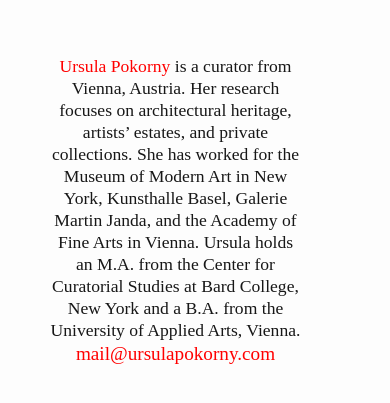
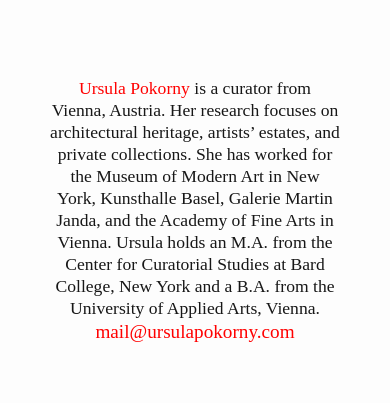
Before and after one commit to tutankaweb/ursulapokorny, a plain HTML site: page index.html in a window 390 px wide. Shown: the part 211-614 px from the top of the page. Drawn offline with nearby package versions, Linux system fonts and the light colour scheme.

Commit message:
Update style.css

```diff
--- a/css/style.css
+++ b/css/style.css
@@ -55,12 +55,12 @@
 /* Estilos para dispositivos móviles */
 @media only screen and (max-width: 600px) {
     body {
-        padding: 0 50px; /* Añade más margen a los costados */
-        max-width: 90%;
+        padding: 0 50px; /* Ajusta el padding a tu preferencia */
+        max-width: 100%; /* Modificado para ocupar el ancho completo del viewport */
     }
     .text-container {
+        text-align: center; /* Centra el texto en el contenedor */
         font-size: 1.1rem; /* Ajustar el tamaño de la fuente para dispositivos móviles */
-        text-align: center;
     }
     section h1, section p {
         font-size: 1.1rem; /* Ajustar el tamaño de fuente para h1 y p en dispositivos móviles */
```
